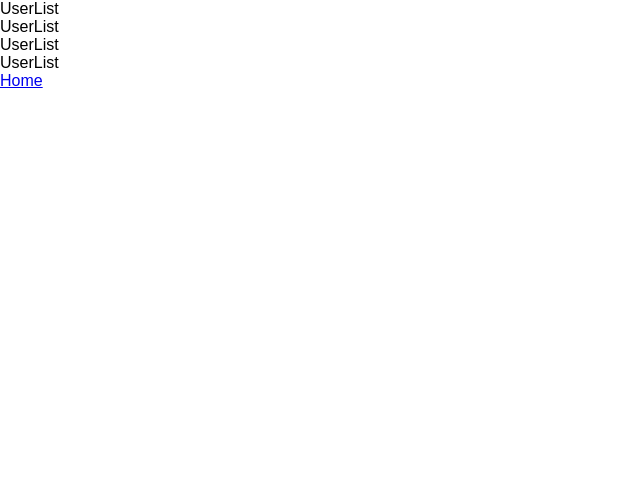
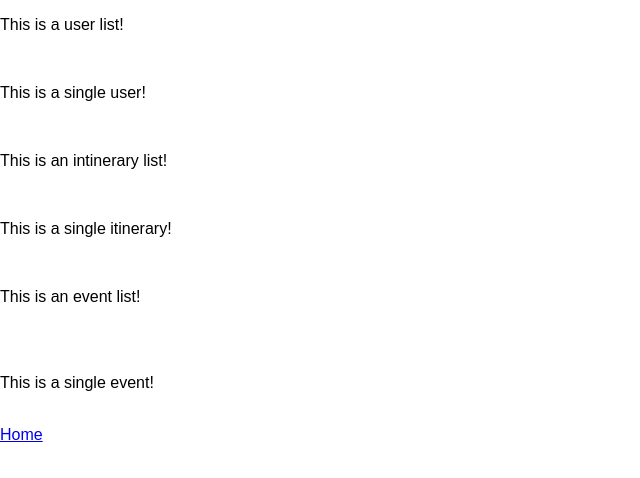
Before and after one commit to JessLGardner/project-three, a React (Create React App) app in the folder client/: page /users in a window 1280 px wide. Shown: the top 478 px of the page, without its empty margins (0-640 px from the left). Built offline with nearby package versions, Linux system fonts and the light colour scheme.

Commit message:
mounted all components to each other.

```diff
--- a/client/src/components/Event.jsx
+++ b/client/src/components/Event.jsx
@@ -0,0 +1,15 @@
+import React, { Component } from 'react';
+
+class Event extends Component {
+    render() {
+        return (
+            <div>
+                <br/>
+                <p>This is a single event!</p>
+                <br/>
+            </div>
+        );
+    }
+}
+
+export default Event;
--- a/client/src/components/EventList.jsx
+++ b/client/src/components/EventList.jsx
@@ -0,0 +1,15 @@
+import React, { Component } from 'react';
+import Event from './Event';
+
+class EventList extends Component {
+    render() {
+        return (
+            <div>
+                <p>This is an event list!</p><br/>
+                <Event/>
+            </div>
+        );
+    }
+}
+
+export default EventList;
--- a/client/src/components/Home.jsx
+++ b/client/src/components/Home.jsx
@@ -6,6 +6,7 @@ class Home extends Component {
         return (
             <div>
                 HOME HOME HOME
+                <br/>
                 <div>
                     <Link to="/users">Users</Link>
                 </div>
--- a/client/src/components/Itinerary.jsx
+++ b/client/src/components/Itinerary.jsx
@@ -0,0 +1,16 @@
+import React, { Component } from 'react';
+import EventList from './EventList';
+
+
+class Itinerary extends Component {
+    render() {
+        return (
+            <div>
+                <p>This is a single itinerary!</p><br/>
+                <EventList/>
+            </div>
+        );
+    }
+}
+
+export default Itinerary;
--- a/client/src/components/ItineraryList.jsx
+++ b/client/src/components/ItineraryList.jsx
@@ -0,0 +1,15 @@
+import React, { Component } from 'react';
+import Itinerary from './Itinerary';
+
+class ItineraryList extends Component {
+    render() {
+        return (
+            <div>
+                <p>This is an intinerary list!</p><br/>
+                <Itinerary/>
+            </div>
+        );
+    }
+}
+
+export default ItineraryList;
--- a/client/src/components/User.jsx
+++ b/client/src/components/User.jsx
@@ -0,0 +1,15 @@
+import React, { Component } from 'react';
+import ItineraryList from './ItineraryList';
+
+class User extends Component {
+    render() {
+        return (
+            <div>
+                <p>This is a single user!</p><br/>
+                <ItineraryList/>
+            </div>
+        );
+    }
+}
+
+export default User;
--- a/client/src/components/UserList.jsx
+++ b/client/src/components/UserList.jsx
@@ -1,5 +1,6 @@
 import React, { Component } from 'react';
 import {Link} from 'react-router-dom';
+import User from './User';
 
 
 class UserList extends Component {
@@ -7,10 +8,8 @@ class UserList extends Component {
         return (
             <div>
                 <div>
-                    UserList<br/>
-                    UserList<br/>
-                    UserList<br/>
-                    UserList<br/>
+                    <p>This is a user list!</p><br/>
+                    <User/>
                 </div>
                 <div>
                     <Link to="/">Home</Link>
```
